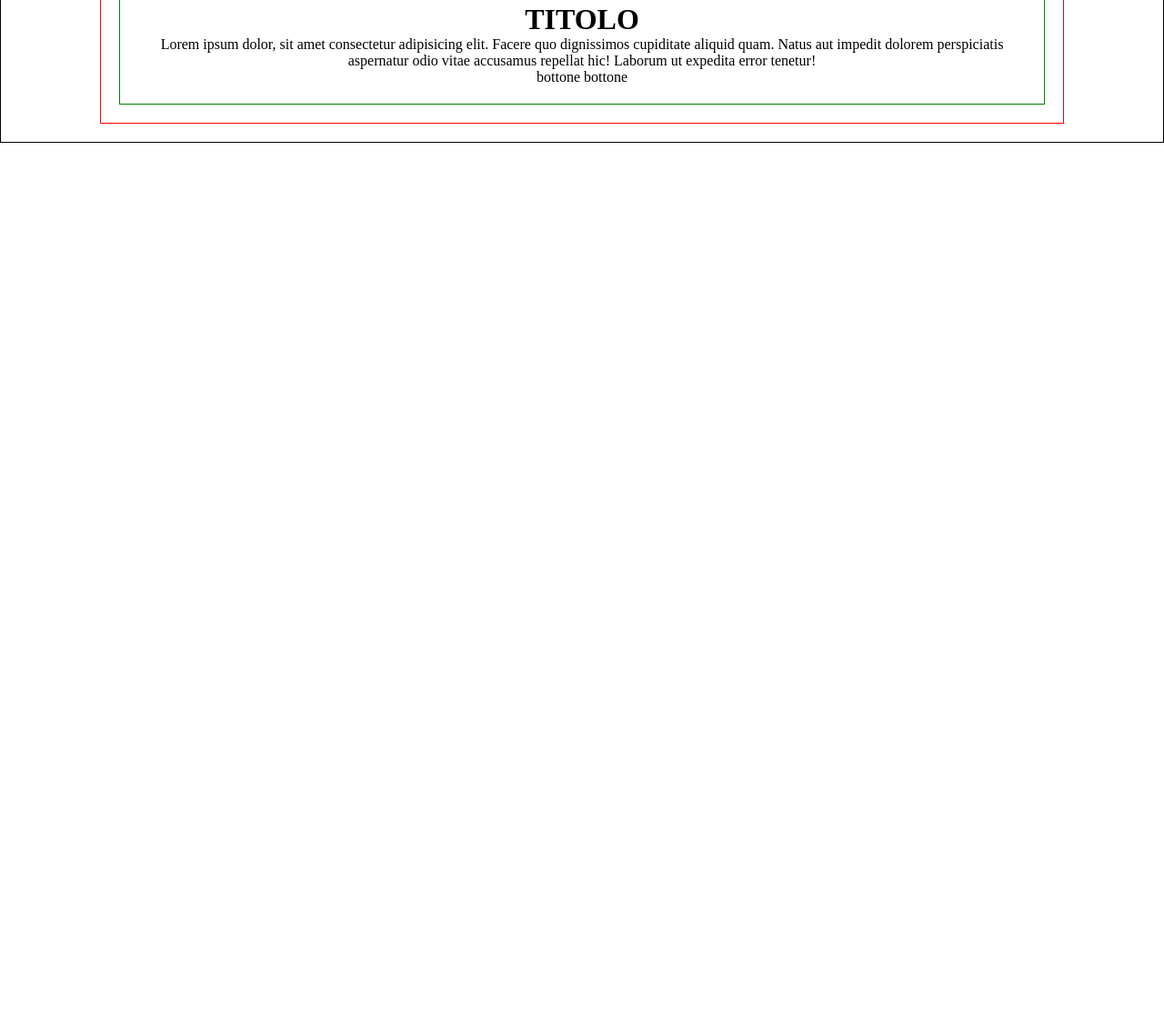
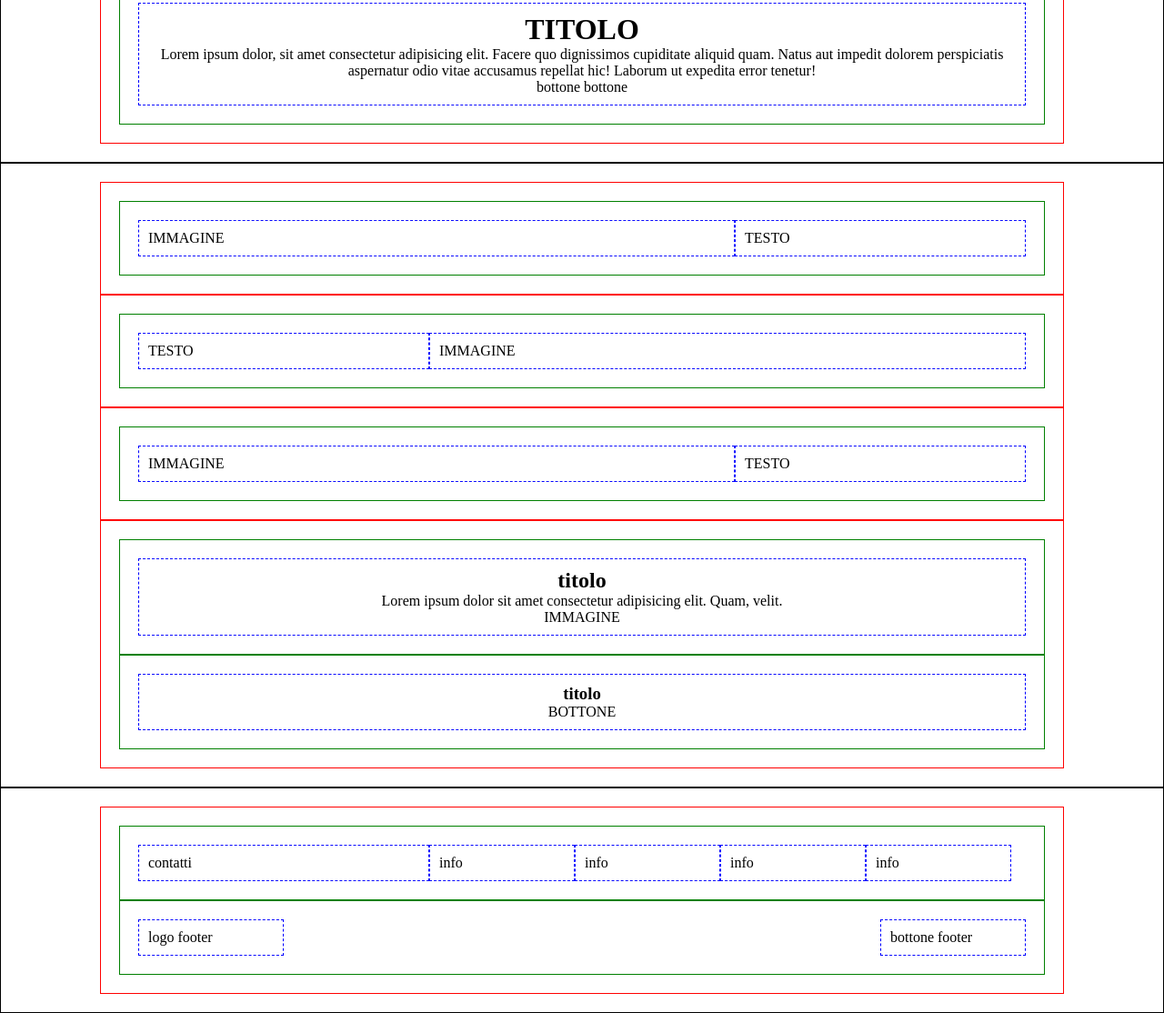
Before and after one commit to Difelice-e/htmlcss-discord, a plain HTML site: page index.html in a window 1280 px wide. Shown: the part 142-1256 px from the top of the page at 91% size. Before the commit the page ends 800 px from the top, so only its background shows below. Drawn offline with Linux system fonts and the light colour scheme.

Commit message:
layout pagina completo

```diff
--- a/index.html
+++ b/index.html
@@ -1,13 +1,17 @@
 <!DOCTYPE html>
 <html lang="en">
+
 <head>
     <meta charset="UTF-8">
     <meta http-equiv="X-UA-Compatible" content="IE=edge">
     <meta name="viewport" content="width=device-width, initial-scale=1.0">
     <title>Discord</title>
     <link rel="stylesheet" href="style.css">
-    <link rel="stylesheet" href="https://cdnjs.cloudflare.com/ajax/libs/font-awesome/5.15.0/css/all.min.css" integrity="sha512-BnbUDfEUfV0Slx6TunuB042k9tuKe3xrD6q4mg5Ed72LTgzDIcLPxg6yI2gcMFRyomt+yJJxE+zJwNmxki6/RA==" crossorigin="anonymous" referrerpolicy="no-referrer" />
+    <link rel="stylesheet" href="https://cdnjs.cloudflare.com/ajax/libs/font-awesome/5.15.0/css/all.min.css"
+        integrity="sha512-BnbUDfEUfV0Slx6TunuB042k9tuKe3xrD6q4mg5Ed72LTgzDIcLPxg6yI2gcMFRyomt+yJJxE+zJwNmxki6/RA=="
+        crossorigin="anonymous" referrerpolicy="no-referrer" />
 </head>
+
 <body class="debug">
 
     <header>
@@ -18,14 +22,111 @@
                 <div class="col-2">BOTTONE</div>
             </nav>
 
-            <div class="row">
+            <div class="row cleafix">
+                <div class="col-12">
                     <h1>TITOLO</h1>
-                    <P>Lorem ipsum dolor, sit amet consectetur adipisicing elit. Facere quo dignissimos cupiditate aliquid quam. Natus aut impedit dolorem perspiciatis aspernatur odio vitae accusamus repellat hic! Laborum ut expedita error tenetur!</P>
+                    <P>Lorem ipsum dolor, sit amet consectetur adipisicing elit. Facere quo dignissimos cupiditate
+                        aliquid
+                        quam. Natus aut impedit dolorem perspiciatis aspernatur odio vitae accusamus repellat hic!
+                        Laborum
+                        ut expedita error tenetur!</P>
                     <a href="#">bottone</a>
                     <a href="#">bottone</a>
+                </div>
+            </div>
+        </div>
+    </header>
+
+    <main>
+        <!-- SEZIONE 1 -->
+        <div class="container">
+            <div class="row cleafix">
+                <div class="col-8">
+                    IMMAGINE
+                </div>
+
+                <div class="col-4">
+                    TESTO
+                </div>
+            </div>
+        </div>
+
+        <!-- SEZIONE 2 -->
+        <div class="container">
+            <div class="row cleafix">
+                <div class="col-4">
+                    TESTO
+                </div>
+
+                <div class="col-8">
+                    IMMAGINE
+                </div>
+            </div>
+        </div>
+
+        <!-- SEZIONE 3 -->
+        <div class="container">
+            <div class="row cleafix">
+                <div class="col-8">
+                    IMMAGINE
+                </div>
+
+                <div class="col-4">
+                    TESTO
+                </div>
+            </div>
+        </div>
+
+        <!-- SEZIONE 4 -->
+        <div class="container">
+            <div class="row cleafix">
+                <div class="col-12">
+                    <h2>titolo</h2>
+                    <p>Lorem ipsum dolor sit amet consectetur adipisicing elit. Quam, velit.</p>
+                    IMMAGINE
+                </div>
             </div>
 
+            <div class="row cleafix">
+                <div class="col-12">
+                    <h3>titolo</h3>
+                    BOTTONE
+                </div>
+            </div>
         </div>
-    </header>
+    </main>
+
+    <footer>
+        <div class="container">
+            <div class="row cleafix">
+                <div class="col-4">
+                    contatti
+                </div>
+                <div class="col-2">
+                    info
+                </div>
+                <div class="col-2">
+                    info
+                </div>
+                <div class="col-2">
+                    info
+                </div>
+                <div class="col-2">
+                    info
+                </div>
+            </div>
+
+            <div class="row cleafix">
+                <div class="col-2">
+                    logo footer
+                </div>
+
+                <div id="right" class="col-2" >
+                    bottone footer
+                </div>
+            </div>
+        </div>
+    </footer>
 </body>
+
 </html>
--- a/style.css
+++ b/style.css
@@ -43,8 +43,41 @@ header {
     width: calc(100% - 160px - 160px);
 }
 
+/* MAIN  */
+.row .col-4 {
+    width: 320px;
+}
+
+.row .col-12 {
+    width: 100%;
+    text-align: center;
+}
+
+/* FOOTER  */
+#right {
+    float: right;
+}
+
+
+
+
+
+
+
+
+
 /* DEBUG  */
 .debug header {
+    padding: 20px;
+    border: 1px solid black;
+}
+
+.debug main {
+    padding: 20px;
+    border: 1px solid black;
+}
+
+.debug footer {
     padding: 20px;
     border: 1px solid black;
 }
```
